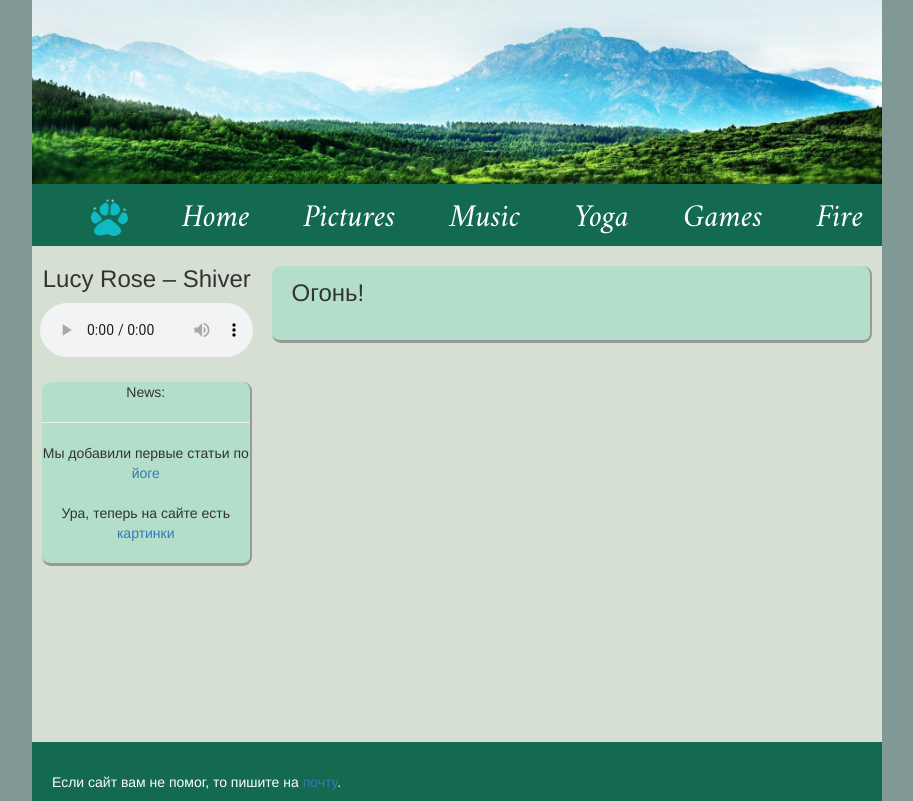
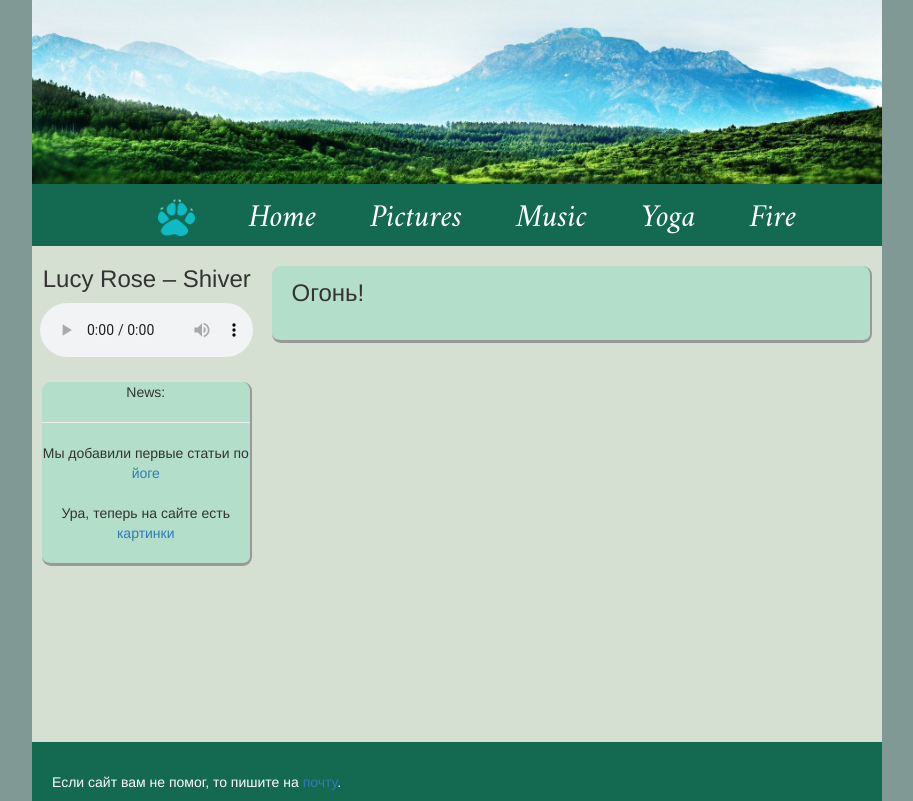
Before and after one commit to Arya-Domina/Zen-site, a Django app: page /fire in a window 1280 px wide. Shown: the top 801 px of the page, without its empty margins (183-1096 px from the left). Run offline with Django 3.2, Linux system fonts and the light colour scheme; some libraries are stand-ins or nearby versions.

Commit message:
Update base.html

```diff
--- a/app/templates/app/base.html
+++ b/app/templates/app/base.html
@@ -23,7 +23,6 @@
                 <li><a href="/picture">Pictures</a></li>
                 <li><a href="/music">Music</a></li>
                 <li><a href="/yoga">Yoga</a></li>
-                <li><a href="/game">Games</a></li>
                 <li><a href="/fire">Fire</a></li>
             </ul>
         </h1></div>
```
